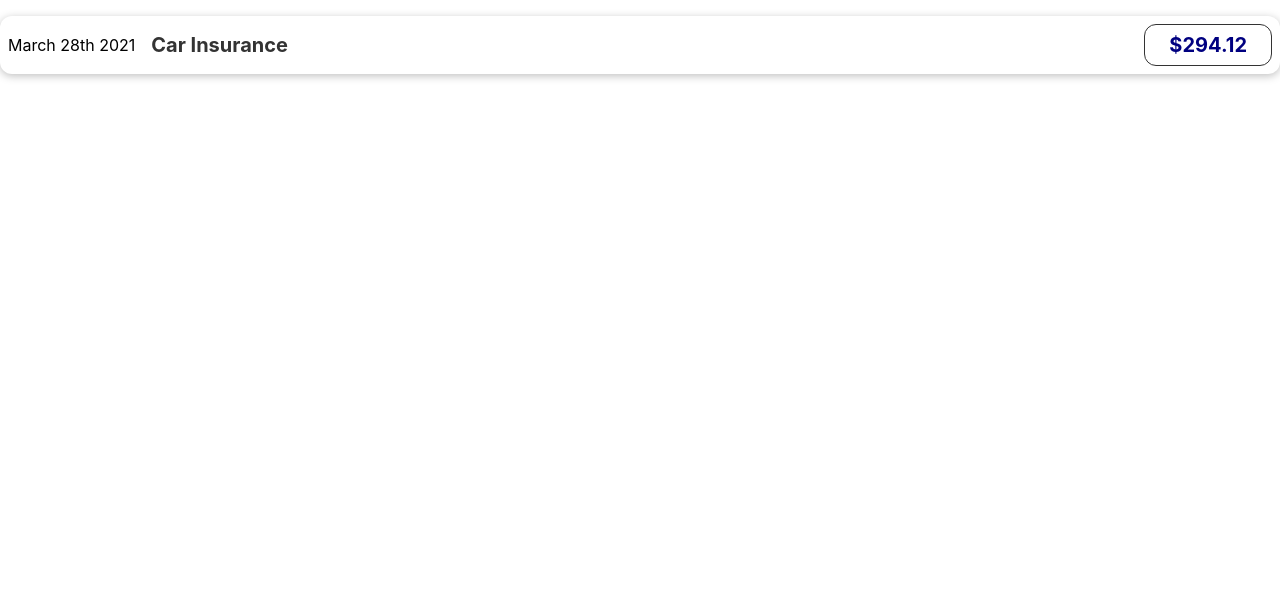
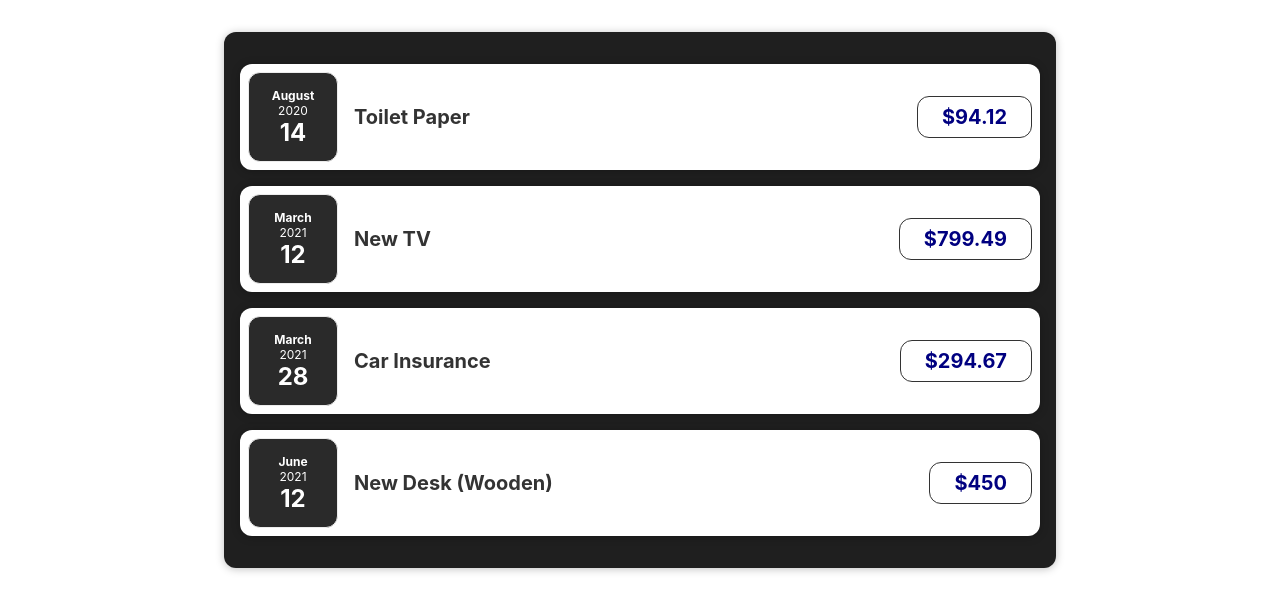
Before and after one commit to jin00woo/react-expense-tracker, a React (Vite) app: page / in a window 1280 px wide. Shown: the top 612 px of the page. Built offline with nearby package versions, Linux system fonts and the light colour scheme.

Commit message:
Added new components.

```diff
--- a/src/App.jsx
+++ b/src/App.jsx
@@ -1,12 +1,35 @@
 import React from 'react';
 import './App.css';
-import ExpenseItem from "./components/ExpenseItem"
+import Expenses from "./components/Expenses";
 
 function App() {
+
+  const expenses = [
+    {
+      id: 'e1',
+      title: 'Toilet Paper',
+      amount: 94.12,
+      date: new Date(2020, 7, 14),
+    },
+    { id: 'e2', title: 'New TV', amount: 799.49, date: new Date(2021, 2, 12) },
+    {
+      id: 'e3',
+      title: 'Car Insurance',
+      amount: 294.67,
+      date: new Date(2021, 2, 28),
+    },
+    {
+      id: 'e4',
+      title: 'New Desk (Wooden)',
+      amount: 450,
+      date: new Date(2021, 5, 12),
+    },
+  ];
+
   return (
-    <main>
-      <ExpenseItem></ExpenseItem>
-    </main>
+    <div>
+      <Expenses items={expenses}></Expenses>
+    </div>
   );
 }
 
--- /dev/null
+++ b/src/components/Card.css
@@ -0,0 +1,4 @@
+.card {
+  border-radius: 12px;
+  box-shadow: 0 1px 8px rgba(0, 0, 0, 0.25);
+}
--- /dev/null
+++ b/src/components/Card.jsx
@@ -0,0 +1,11 @@
+import "./Card.css";
+import React from "react";
+
+function Card(props){
+  const classes = "card " + props.className;
+  return <div className={classes}>
+    {props.children}
+  </div>
+}
+
+export default Card;
--- /dev/null
+++ b/src/components/ExpenseDate.css
@@ -0,0 +1,26 @@
+.expense-date {
+  display: flex;
+  flex-direction: column;
+  width: 5.5rem;
+  height: 5.5rem;
+  border: 1px solid #ececec;
+  background-color: #2a2a2a;
+  color: white;
+  border-radius: 12px;
+  align-items: center;
+  justify-content: center;
+}
+
+.expense-date__month {
+  font-size: 0.75rem;
+  font-weight: bold;
+}
+
+.expense-date__year {
+  font-size: 0.75rem;
+}
+
+.expense-date__day {
+  font-size: 1.5rem;
+  font-weight: bold;
+}
--- /dev/null
+++ b/src/components/ExpenseDate.jsx
@@ -0,0 +1,18 @@
+import React from "react";
+import "./ExpenseDate.css";
+
+function ExpenseDate(props){
+    const month = props.date.toLocaleString("en-US", {month: "long"});
+  const day = props.date.toLocaleString("en-US", {day: "2-digit"});
+  const year = props.date.getFullYear();
+
+  return (
+    <div className="expense-date">
+        <div className="expense-date__month">{month}</div>
+        <div className="expense-date__year">{year}</div>
+        <div className="expense-date__day">{day}</div>
+      </div>
+  );
+}
+
+export default ExpenseDate;
--- a/src/components/ExpenseItem.css
+++ b/src/components/ExpenseItem.css
@@ -2,10 +2,8 @@
   display: flex;
   justify-content: space-between;
   align-items: center;
-  box-shadow: 0 2px 8px rgba(0, 0, 0, 0.25);
   padding: 0.5rem;
   margin: 1rem 0;
-  border-radius: 12px;
   background-color: #fff;
 }
 
--- a/src/components/ExpenseItem.jsx
+++ b/src/components/ExpenseItem.jsx
@@ -1,20 +1,18 @@
 import React from 'react';
-import "./ExpenseItem.css"
+import "./ExpenseItem.css";
+import ExpenseDate from "./ExpenseDate";
+import Card from "./Card";
 
-function ExpenseItem(){
-  const expenseDate = new Date(2022,5,30);
-  const expenseTitle = "Car Insurance";
-  const expenseAmount = 123;
-
+function ExpenseItem(props){
 
   return (
-    <div className="expense-item">
-      <div>March 28th 2021</div>
+    <Card className="expense-item">
+      <ExpenseDate date={props.date}></ExpenseDate>
       <div className="expense-item__description">
-      <h2>{expenseTitle}</h2>
-      <div className = "expense-item__price">$294.12</div>
+      <h2>{props.title}</h2>
+      <div className = "expense-item__price">${props.amount}</div>
       </div>
-    </div>
+    </Card>
 
   );
 }
--- /dev/null
+++ b/src/components/Expenses.css
@@ -0,0 +1,7 @@
+.expenses {
+  padding: 1rem;
+  background-color: rgb(31, 31, 31);
+  margin: 2rem auto;
+  width: 50rem;
+  max-width: 95%;
+}
--- /dev/null
+++ b/src/components/Expenses.jsx
@@ -0,0 +1,34 @@
+import React from "react";
+import ExpenseItem from "./ExpenseItem";
+import "./Expenses.css";
+import Card from "./Card";
+
+function Expenses(props){
+  return (
+    <Card className="expenses">
+            <ExpenseItem
+        title = {props.items[0].title}
+        amount = {props.items[0].amount}
+        date = {props.items[0].date}
+        ></ExpenseItem>
+      <ExpenseItem
+        title = {props.items[1].title}
+        amount = {props.items[1].amount}
+        date = {props.items[1].date}
+        ></ExpenseItem>
+      <ExpenseItem
+        title = {props.items[2].title}
+        amount = {props.items[2].amount}
+        date = {props.items[2].date}
+        ></ExpenseItem>
+      <ExpenseItem
+        title = {props.items[3].title}
+        amount = {props.items[3].amount}
+        date = {props.items[3].date}
+        ></ExpenseItem>
+    </Card>
+  );
+
+}
+
+export default Expenses;
```
